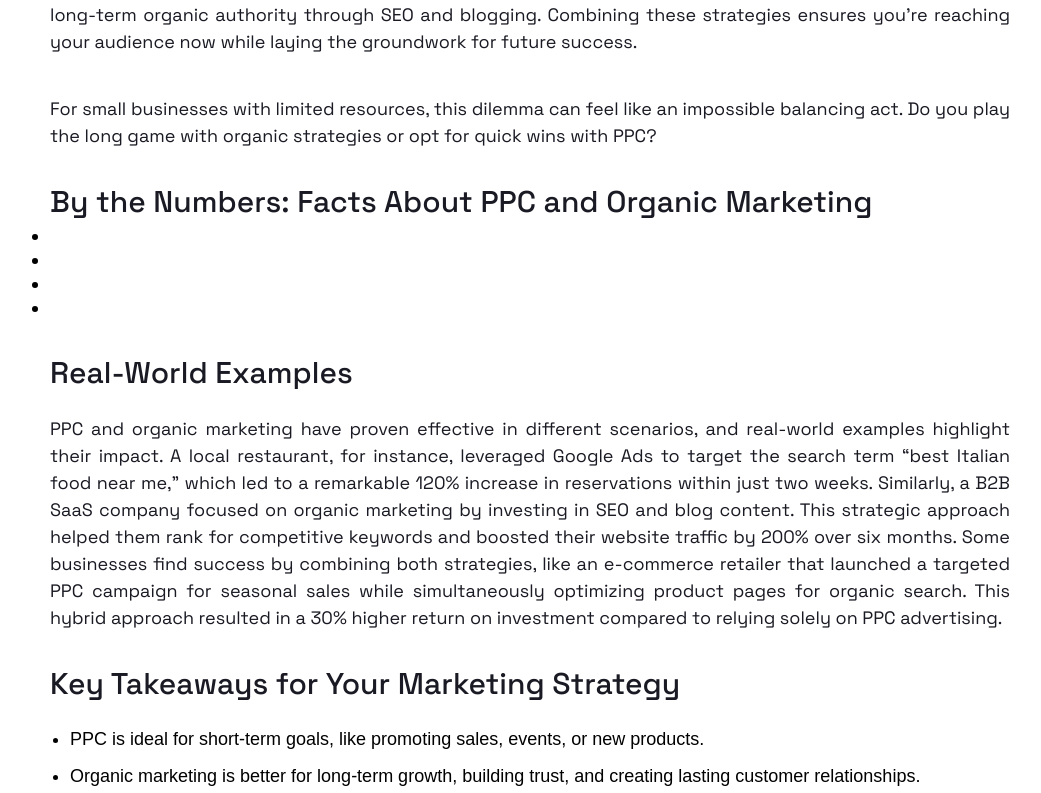
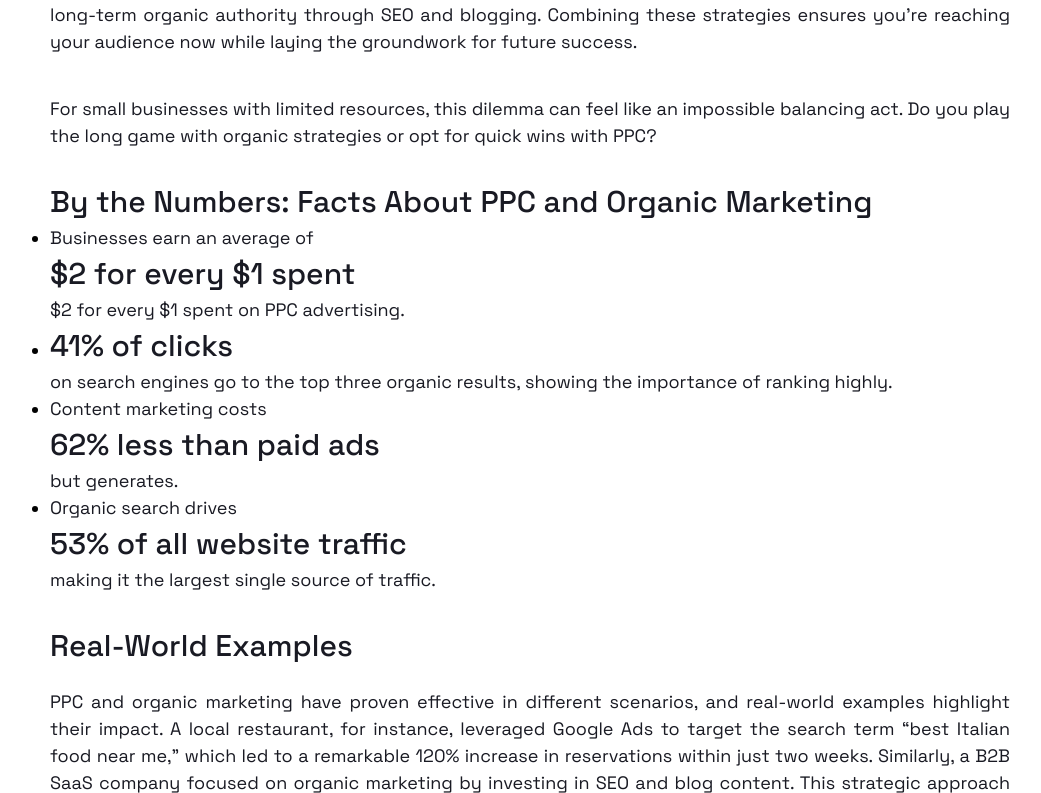
Before and after one commit to dkaliazin/positivus-site, a React (Vite) app: page /blog in a window 1280 px wide. Shown: the part 2587-3380 px from the top of the page, without its empty margins (110-1151 px from the left). Built offline with nearby package versions, Linux system fonts and the light colour scheme.

Commit message:
conditions

```diff
--- a/src/assets/ppcStatsData.js
+++ b/src/assets/ppcStatsData.js
@@ -2,7 +2,7 @@ export const ppcStatsData = [
     {
       id: 1,
       title: '$2 for every $1 spent',
-      text: 'Businesses earn an average of $2 for every $1 spent on PPC advertising.'
+      text: ['Businesses earn an average of','$2 for every $1 spent on PPC advertising.']
     },
     {
       id: 2,
@@ -12,11 +12,11 @@ export const ppcStatsData = [
     {
       id: 3,
       title: '62% less than paid ads',
-      text: 'Content marketing costs 62% less than paid ads but generates 3x as many leads.'
+      text: ['Content marketing costs','but generates.']
     },
     {
       id: 4,
       title: '53% of all website traffic',
-      text: 'Organic search drives 53% of all website traffic, making it the largest single source of traffic.'
+      text: ['Organic search drives','making it the largest single source of traffic.']
     }
   ];
--- a/src/components/Article/Article.jsx
+++ b/src/components/Article/Article.jsx
@@ -1,6 +1,6 @@
 import css from './Article.module.css';
 
-const Article = ({avatar, altAvatar,introtext, headertext,headertitle,articleData}) => {
+const Article = ({avatar, altAvatar,introtext, headertext,headertitle,articleData,ppcStatsData}) => {
     return (
         <section className={css.article}>
             <div className={css.header}>
@@ -34,6 +34,7 @@ const Article = ({avatar, altAvatar,introtext, headertext,headertitle,articleDat
                                 ))}
                             </>) :
                             id == 3 ?
+
                                 (<>
                                     <h3>{title}</h3>
                                     <div className={css.quotebox}>
@@ -48,10 +49,27 @@ const Article = ({avatar, altAvatar,introtext, headertext,headertitle,articleDat
                                     (<div className={css.ppcbox}>
                                         <h3>{title}</h3>
                                         <ul>
-                                            <li></li>
-                                            <li></li>
-                                            <li></li>
-                                            <li></li>
+                                            {ppcStatsData.map(({ id, title, text }) => (
+                                                <li key={id}>
+                                                    {id === 1 || id === 4 ?
+                                                        <>
+                                                            <p>{text[0]}</p>
+                                                            <h3>{title}</h3>
+                                                            <p>{text[1]}</p>
+                                                        </> :
+                                                        id === 2 ?
+                                                            <>
+                                                                <h3>{title}</h3>
+                                                                <p>{text}</p>
+                                                            </> :
+                                                            id === 3 ?
+                                                                <>
+                                                                    <p>{text[0]}</p>
+                                                                    <h3>{title}</h3>
+                                                                    <p>{text[1]}</p>
+                                                                </>:<></>}
+                                                </li>
+                                            ))}
                                         </ul>
                                     </div>) :
                                     id == 6 ?
```
